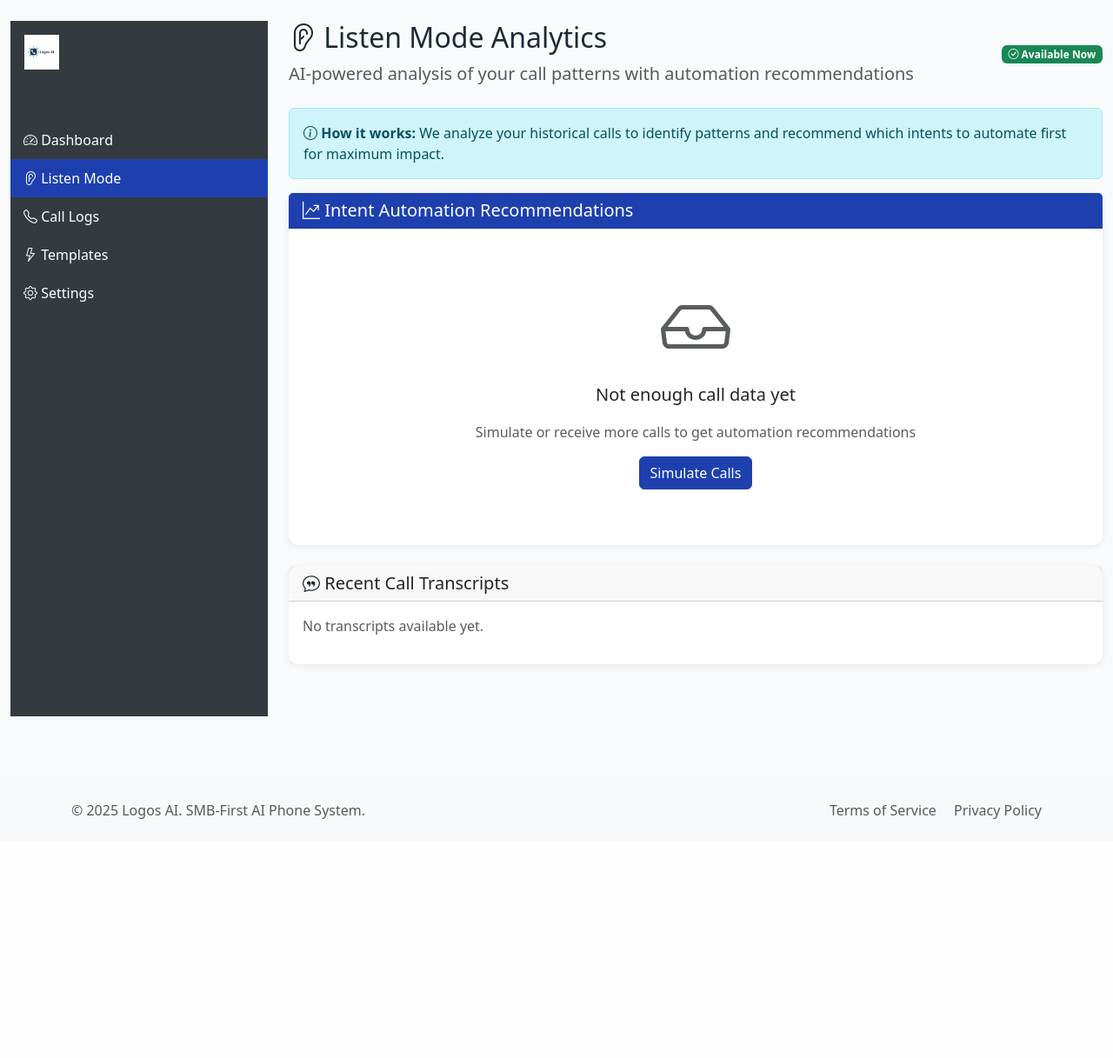
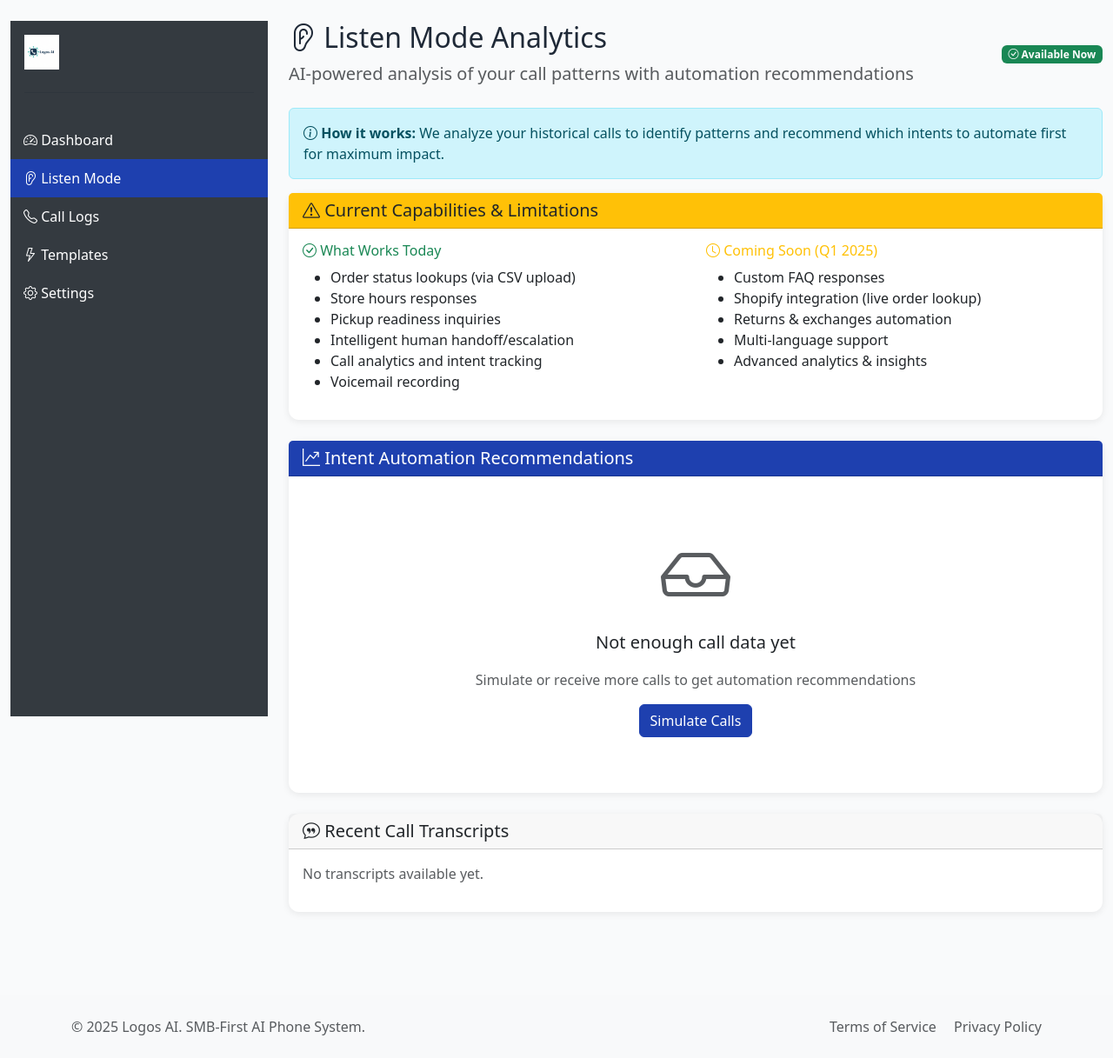
Before and after one commit to fuzailkadri1-cmdil/LogosAI, a Flask app: template templates/listen_mode.html in a window 1280 px wide. Shown: the part 62-1279 px from the top of the page at 87% size. Before the commit the page ends 1004 px from the top, so only its background shows below. Run offline with Flask 3, Linux system fonts and the light colour scheme; the template is opened without the code that fills it, so the values that code supplies are empty.

Commit message:
Update website to accurately reflect current features and roadmap
Modify pitch deck generator, demo script, investor dashboard, and other templates to reflect accurate current capabilities and future roadmap items, specifically addressing FAQs and integrating new features like Listen Mode analytics.

Replit-Commit-Author: Agent
Replit-Commit-Session-Id: f1a637af-51bf-4bc0-a9ed-f213b1caf430
Replit-Commit-Checkpoint-Type: intermediate_checkpoint
Replit-Commit-Event-Id: 42576778-fb64-41ed-a2eb-68731162b2d1
Replit-Commit-Screenshot-Url: https://storage.googleapis.com/screenshot-production-us-central1/8c1df603-f740-4cbd-84fd-618255120cd2/f1a637af-51bf-4bc0-a9ed-f213b1caf430/Pl7ssG7
Replit-Helium-Checkpoint-Created: true

```diff
--- a/templates/index.html
+++ b/templates/index.html
@@ -155,7 +155,7 @@
 <div class="hero-section text-center">
     <div class="container">
         <h1 class="hero-title">AI Phone System for<br>Retail & eCommerce</h1>
-        <p class="hero-subtitle">Answer order status, pickup readiness, store hours & FAQs automatically.<br>Hand off complex issues to humans. Built for SMBs, not enterprises.</p>
+        <p class="hero-subtitle">Answer order status, pickup readiness & store hours automatically.<br>Hand off complex issues to humans. Built for SMBs, not enterprises.</p>
         <div class="d-grid gap-3 d-md-flex justify-content-md-center">
             <a href="{{ url_for('login') }}" class="btn btn-light btn-lg px-5">
                 <i class="bi bi-rocket"></i> Start Pilot Trial
--- a/templates/investor_dashboard.html
+++ b/templates/investor_dashboard.html
@@ -21,7 +21,7 @@
     </div>
 
     <div class="alert alert-success mb-4">
-        <i class="bi bi-check-circle-fill"></i> <strong>Current Status:</strong> Working prototype ready for pilot customers. CSV order upload, AI order status lookup, store hours, FAQs, and human handoff all functional.
+        <i class="bi bi-check-circle-fill"></i> <strong>Current Status:</strong> Working prototype ready for pilot customers. CSV order upload, AI order status lookup, store hours, pickup readiness, and human handoff all functional. <span class="badge bg-warning text-dark">FAQs: Coming Q1 2025</span>
     </div>
 
     <div class="row">
@@ -35,7 +35,7 @@
                         <div class="col-md-8">
                             <h4>Reducing Call Volume & Costs for SMB Retail</h4>
                             <ul>
-                                <li><strong>Problem:</strong> SMBs waste 30-50% of support time on repetitive calls (order status, store hours, FAQs)</li>
+                                <li><strong>Problem:</strong> SMBs waste 30-50% of support time on repetitive calls (order status, store hours, pickup readiness)</li>
                                 <li><strong>Solution:</strong> AI phone system that handles these calls automatically, escalates complex issues to humans</li>
                                 <li><strong>SMB-First:</strong> Built specifically for 10-500 employee businesses, not overpriced enterprise solutions</li>
                                 <li><strong>Simple Setup:</strong> Upload CSV of orders, configure greeting, connect Twilio number - live in 1 day</li>
--- a/templates/listen_mode.html
+++ b/templates/listen_mode.html
@@ -42,6 +42,37 @@
             <div class="alert alert-info">
                 <i class="bi bi-info-circle"></i>
                 <strong>How it works:</strong> We analyze your historical calls to identify patterns and recommend which intents to automate first for maximum impact.
+            </div>
+
+            <div class="card mb-4 border-warning">
+                <div class="card-header bg-warning text-dark">
+                    <h5 class="mb-0"><i class="bi bi-exclamation-triangle"></i> Current Capabilities & Limitations</h5>
+                </div>
+                <div class="card-body">
+                    <div class="row">
+                        <div class="col-md-6">
+                            <h6 class="text-success"><i class="bi bi-check-circle"></i> What Works Today</h6>
+                            <ul>
+                                <li>Order status lookups (via CSV upload)</li>
+                                <li>Store hours responses</li>
+                                <li>Pickup readiness inquiries</li>
+                                <li>Intelligent human handoff/escalation</li>
+                                <li>Call analytics and intent tracking</li>
+                                <li>Voicemail recording</li>
+                            </ul>
+                        </div>
+                        <div class="col-md-6">
+                            <h6 class="text-warning"><i class="bi bi-clock"></i> Coming Soon (Q1 2025)</h6>
+                            <ul>
+                                <li>Custom FAQ responses</li>
+                                <li>Shopify integration (live order lookup)</li>
+                                <li>Returns & exchanges automation</li>
+                                <li>Multi-language support</li>
+                                <li>Advanced analytics & insights</li>
+                            </ul>
+                        </div>
+                    </div>
+                </div>
             </div>
 
             <div class="card mb-4">
--- a/templates/roadmap.html
+++ b/templates/roadmap.html
@@ -68,7 +68,7 @@
                 </div>
                 <div class="card-body">
                     <div class="alert alert-light mb-4">
-                        <strong>Focus:</strong> Reduce call volume and costs for SMBs by handling repetitive inbound calls like order status, pickup readiness, store hours, and FAQs. Honest about limits - complex issues get escalated to humans.
+                        <strong>Focus:</strong> Reduce call volume and costs for SMBs by handling repetitive inbound calls like order status, pickup readiness, and store hours. Complex issues are intelligently escalated to humans.
                     </div>
 
                     <div class="row">
@@ -78,8 +78,9 @@
                                 <li><i class="bi bi-check-circle-fill text-success"></i> Natural language understanding (GPT-4o-mini)</li>
                                 <li><i class="bi bi-check-circle-fill text-success"></i> Multi-turn conversations with context</li>
                                 <li><i class="bi bi-check-circle-fill text-success"></i> Order status lookup (via CSV upload)</li>
-                                <li><i class="bi bi-check-circle-fill text-success"></i> Store hours & FAQ responses</li>
+                                <li><i class="bi bi-check-circle-fill text-success"></i> Store hours responses</li>
                                 <li><i class="bi bi-check-circle-fill text-success"></i> Pickup readiness inquiries</li>
+                                <li><i class="bi bi-circle text-warning"></i> FAQ responses <span class="badge bg-warning text-dark">Coming Soon</span></li>
                                 <li><i class="bi bi-check-circle-fill text-success"></i> Intelligent human handoff</li>
                             </ul>
 
--- a/templates/settings.html
+++ b/templates/settings.html
@@ -32,6 +32,11 @@
 
         <div class="col-md-9">
             <h2 class="mb-4">Company Settings</h2>
+
+            <div class="alert alert-info mb-4">
+                <i class="bi bi-info-circle"></i> <strong>Currently Available:</strong> Order status lookup (CSV), store hours, pickup readiness, human handoff, voicemail recording, Listen Mode analytics.
+                <span class="badge bg-warning text-dark ms-2">Coming Q1 2025: FAQs, Shopify integration</span>
+            </div>
 
             <div class="card mb-4">
                 <div class="card-header d-flex justify-content-between align-items-center">
```
Also changed, not shown: pitch_deck_generator.py (+6 -6 lines), templates/demo_script.html (+4 -3 lines).
